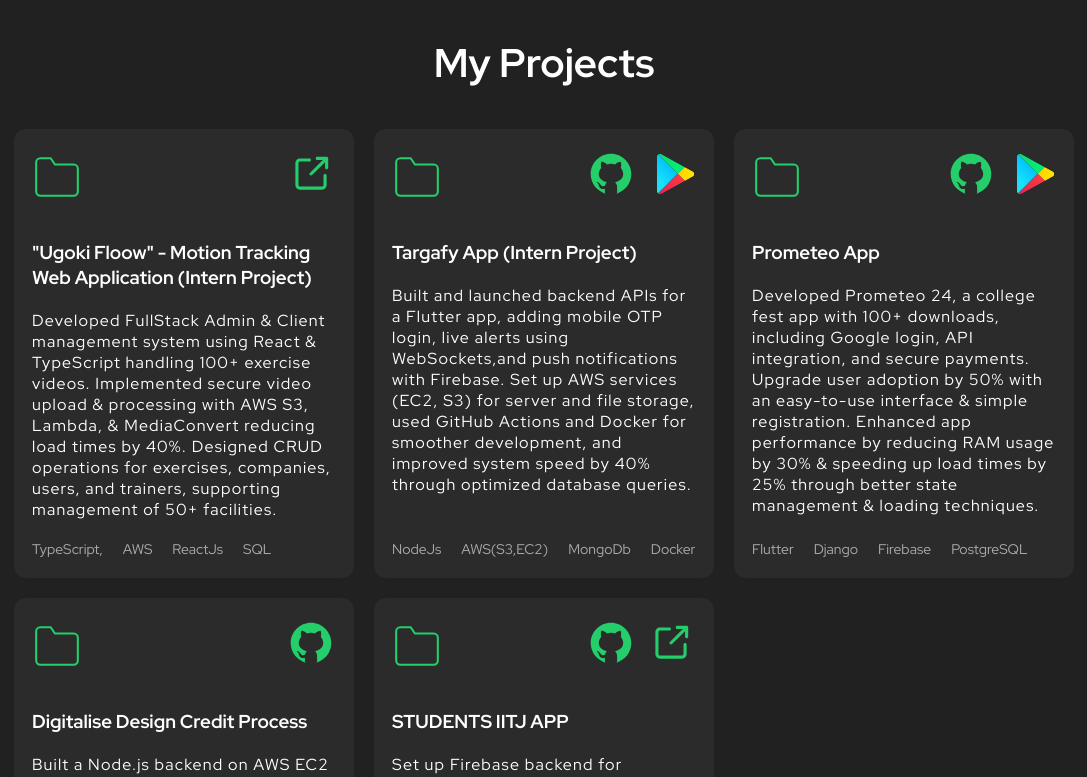
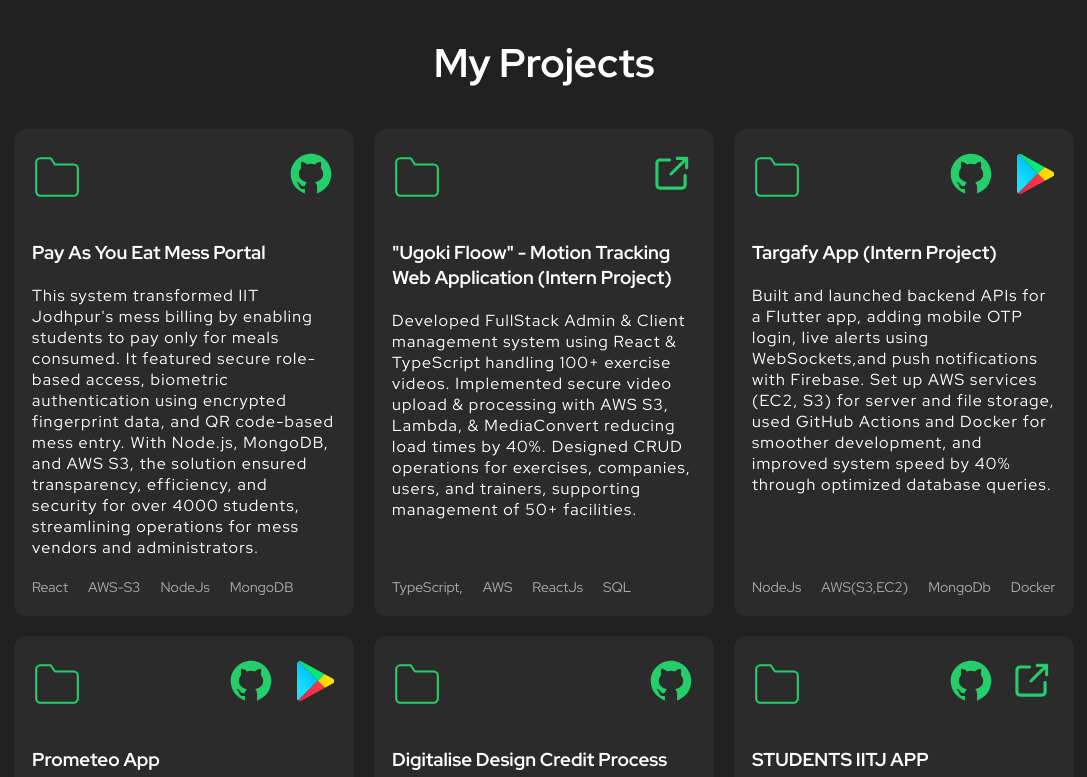
Before and after one commit to anurag065/portfolio-anurag, a React (Create React App) app: page / in a window 1280 px wide. Shown: the part 1480-2257 px from the top of the page, without its empty margins (96-1183 px from the left). Built offline with nearby package versions, Linux system fonts and the light colour scheme.

Commit message:
new projects added

```diff
--- a/package.json
+++ b/package.json
@@ -11,6 +11,7 @@
     "@types/node": "^16.7.13",
     "@types/react": "^17.0.83",
     "@types/react-dom": "^17.0.25",
+    "portfolio": "file:",
     "react": "^17.0.2",
     "react-animate-on-scroll": "^2.1.9",
     "react-dom": "^17.0.2",
--- a/src/components/Project/Project.tsx
+++ b/src/components/Project/Project.tsx
@@ -10,6 +10,62 @@ export function Project() {
     <Container id="project">
       <h2>My Projects</h2>
       <div className="projects">
+        <ScrollAnimation animateIn="flipInX">
+          <div className="project">
+            <header>
+              <svg
+                width="50"
+                xmlns="http://www.w3.org/2000/svg"
+                role="img"
+                viewBox="0 0 24 24"
+                fill="none"
+                stroke="#23ce6b"
+                strokeWidth="1"
+                strokeLinecap="round"
+                strokeLinejoin="round"
+              >
+                {" "}
+                <title>Folder</title>{" "}
+                <path d="M22 19a2 2 0 0 1-2 2H4a2 2 0 0 1-2-2V5a2 2 0 0 1 2-2h5l2 3h9a2 2 0 0 1 2 2z"></path>{" "}
+              </svg>
+              <div className="project-links">
+                <a
+                  href="https://github.com/Ritik-in-Tech/B-tech-Project-Backend"
+                  target="_blank"
+                  rel="noreferrer"
+                >
+                  <img src={githubIcon} alt="Visit site" />
+                </a>
+                {/* <a
+                  href=""
+                  target="_blank"
+                  rel="noreferrer"
+                >
+                  <img src={externalLink} alt="Visit site" />
+                </a>{" "} */}
+              </div>
+            </header>
+            <div className="body">
+              <h3>Pay As You Eat Mess Portal</h3>
+              <p>
+                This system transformed IIT Jodhpur's mess billing by enabling
+                students to pay only for meals consumed. It featured secure
+                role-based access, biometric authentication using encrypted
+                fingerprint data, and QR code-based mess entry. With Node.js,
+                MongoDB, and AWS S3, the solution ensured transparency,
+                efficiency, and security for over 4000 students, streamlining
+                operations for mess vendors and administrators.{" "}
+              </p>
+            </div>
+            <footer>
+              {" "}
+              <ul className="tech-list">
+                {" "}
+                <li>React</li> <li>AWS-S3</li> <li>NodeJs</li> <li>MongoDB</li>{" "}
+              </ul>{" "}
+            </footer>
+          </div>
+        </ScrollAnimation>
         <ScrollAnimation animateIn="flipInX">
           <div className="project">
             <header>
```
